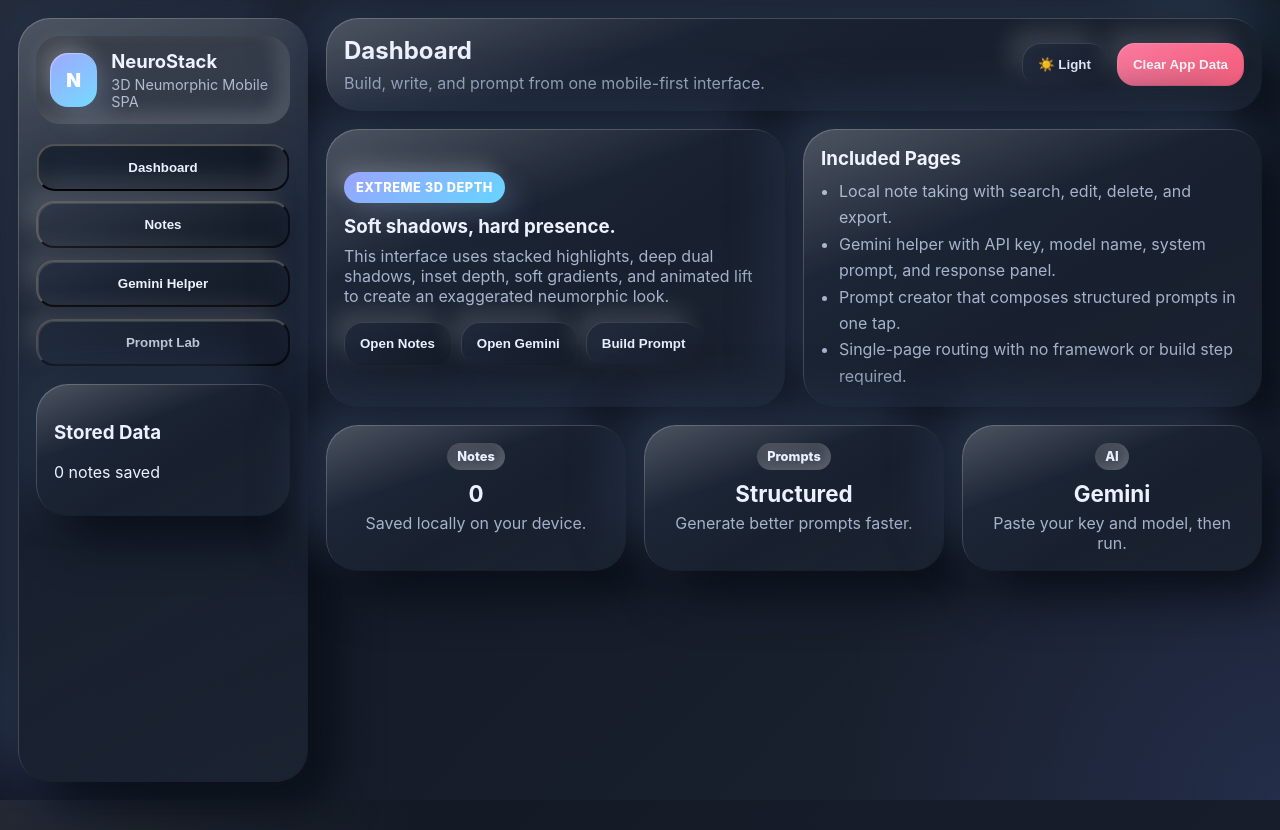
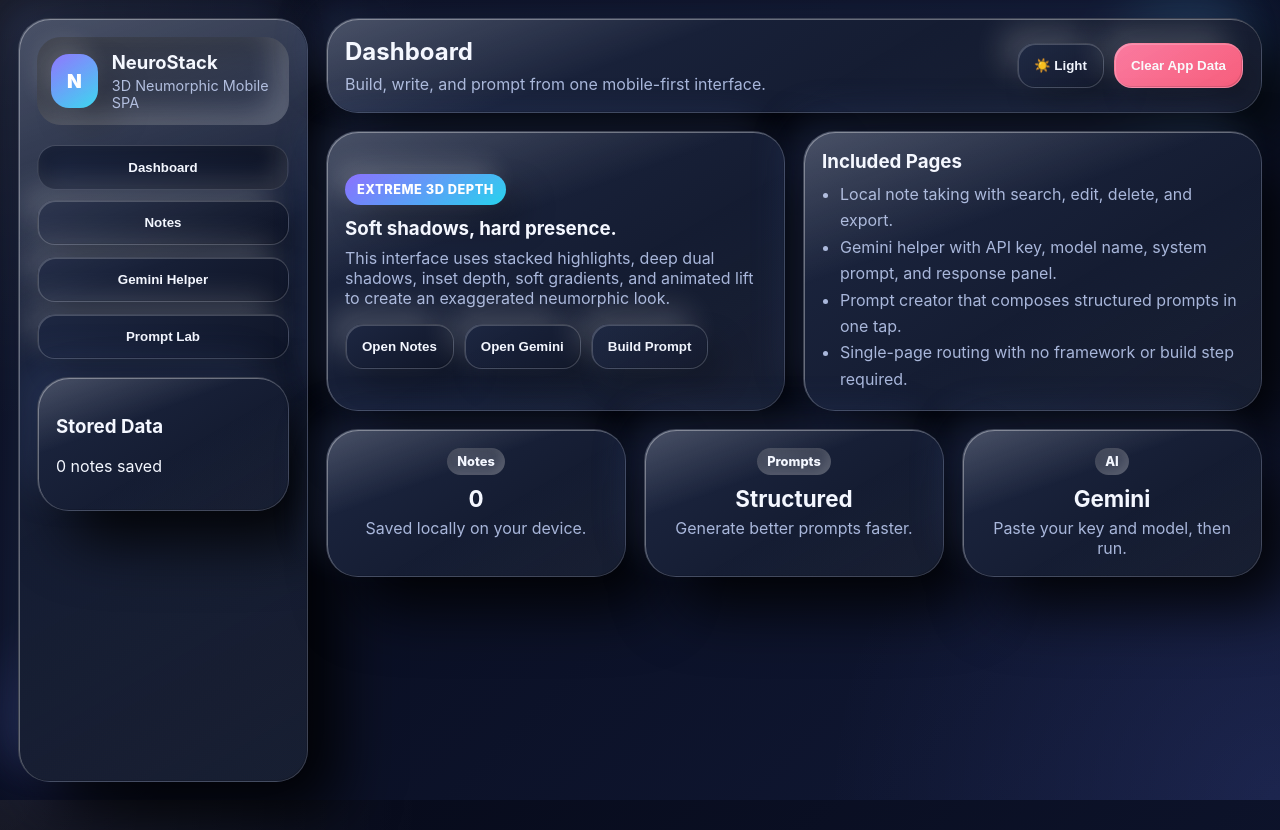
Before and after one commit to lavaztechnet-debug/My-Dev-Site, a plain HTML site: page index.html in a window 1280 px wide. Both pictures are taken after a click on the button "🌙 Dark". Drawn offline with Linux system fonts and the light colour scheme.

Commit message:
Update styles.css

```diff
--- a/styles.css
+++ b/styles.css
@@ -1,15 +1,15 @@
 :root {
-  --bg: #dfe7f2;
-  --bg-2: #cfd8e6;
-  --panel-a: #eaf1fb;
-  --panel-b: #cfd8e6;
-  --text: #2d3950;
-  --muted: #647089;
-  --accent: #6e7dff;
-  --accent-2: #55d2ff;
-  --danger: #ff6f91;
-  --shadow-dark: #b0bccd;
-  --shadow-light: #ffffff;
+  --bg: #d6e2ff;
+  --bg-2: #9db2ff;
+  --panel-a: #f7fbff;
+  --panel-b: #bfd0ff;
+  --text: #16213b;
+  --muted: #50607f;
+  --accent: #7a5cff;
+  --accent-2: #00d4ff;
+  --danger: #ff4d7d;
+  --shadow-dark: rgba(46, 63, 107, 0.42);
+  --shadow-light: rgba(255, 255, 255, 0.96);
   --radius-xl: 32px;
   --radius-lg: 24px;
   --radius-md: 18px;
@@ -17,17 +17,17 @@
 }
 
 :root[data-theme="dark"] {
-  --bg: #121722;
-  --bg-2: #1a2230;
-  --panel-a: #202a3b;
-  --panel-b: #121926;
-  --text: #ebf1ff;
-  --muted: #a6b3ca;
-  --accent: #8a97ff;
-  --accent-2: #62d6ff;
-  --danger: #ff84a4;
-  --shadow-dark: #0a0f18;
-  --shadow-light: #263247;
+  --bg: #050816;
+  --bg-2: #111936;
+  --panel-a: #1d2742;
+  --panel-b: #0f1527;
+  --text: #f4f7ff;
+  --muted: #a9b7db;
+  --accent: #a78bfa;
+  --accent-2: #22d3ee;
+  --danger: #ff6b8f;
+  --shadow-dark: rgba(0, 0, 0, 0.88);
+  --shadow-light: rgba(90, 117, 190, 0.18);
 }
 
 * {
@@ -96,12 +96,13 @@ body {
 .neu-panel {
   position: relative;
   background: linear-gradient(145deg, var(--panel-a), var(--panel-b));
+  border: 1px solid rgba(255,255,255,0.18);
   border-radius: var(--radius-xl);
   box-shadow:
-    24px 24px 48px var(--shadow-dark),
-    -24px -24px 48px var(--shadow-light),
-    inset 1px 1px 0 rgba(255,255,255,0.18),
-    inset -1px -1px 0 rgba(0, 0, 0, 0.06);
+    30px 30px 60px var(--shadow-dark),
+    -18px -18px 36px var(--shadow-light),
+    inset 1px 1px 0 rgba(255,255,255,0.35),
+    inset -1px -1px 0 rgba(0, 0, 0, 0.12);
   overflow: hidden;
 }
 
@@ -120,8 +121,8 @@ body {
   background: linear-gradient(145deg, var(--panel-b), var(--panel-a));
   border-radius: var(--radius-lg);
   box-shadow:
-    inset 10px 10px 20px rgba(0,0,0,0.12),
-    inset -10px -10px 20px rgba(255,255,255,0.18);
+    inset 14px 14px 28px rgba(0,0,0,0.22),
+    inset -14px -14px 28px rgba(255,255,255,0.22);
 }
 
 .depth-xl {
@@ -170,11 +171,10 @@ body {
   font-weight: 900;
   font-size: 1.2rem;
   color: white;
-  background: linear-gradient(145deg, var(--accent), var(--accent-2));
+  background: linear-gradient(145deg, #7a5cff, #22d3ee);
   box-shadow:
-    12px 12px 24px rgba(100, 120, 160, 0.32),
-    -8px -8px 20px rgba(255,255,255,0.22),
-    inset 1px 1px 1px rgba(255,255,255,0.35);
+    18px 18px 34px rgba(0,0,0,0.28),
+    -10px -10px 24px rgba(255,255,255,0.18);
 }
 
 .nav {
@@ -187,11 +187,12 @@ body {
   border-radius: 18px;
   padding: 14px 16px;
   background: linear-gradient(145deg, var(--panel-a), var(--panel-b));
+  border: 1px solid rgba(255,255,255,0.18);
   box-shadow:
-    12px 12px 24px rgba(0,0,0,0.12),
-    -12px -12px 24px rgba(255,255,255,0.14),
-    inset 1px 1px 0 rgba(255,255,255,0.12),
-    inset -1px -1px 0 rgba(0,0,0,0.08);
+    16px 16px 30px rgba(0,0,0,0.22),
+    -16px -16px 30px rgba(255,255,255,0.18),
+    inset 1px 1px 0 rgba(255,255,255,0.2),
+    inset -1px -1px 0 rgba(0,0,0,0.12);
   color: var(--text);
   font-weight: 700;
   transition: transform 0.18s ease, box-shadow 0.18s ease, filter 0.18s ease;
@@ -293,10 +294,10 @@ body {
   margin-bottom: 12px;
   border-radius: 999px;
   color: white;
-  background: linear-gradient(145deg, var(--accent), var(--accent-2));
+  background: linear-gradient(145deg, #7a5cff, #22d3ee);
   box-shadow:
-    12px 12px 24px rgba(105, 121, 162, 0.28),
-    -8px -8px 20px rgba(255,255,255,0.18);
+    18px 18px 34px rgba(0,0,0,0.28),
+    -10px -10px 24px rgba(255,255,255,0.18);
   font-size: 0.8rem;
   font-weight: 800;
   letter-spacing: 0.04em;
@@ -350,8 +351,8 @@ body {
   resize: vertical;
   background: linear-gradient(145deg, var(--panel-b), var(--panel-a));
   box-shadow:
-    inset 10px 10px 20px rgba(0,0,0,0.12),
-    inset -10px -10px 20px rgba(255,255,255,0.12);
+    inset 16px 16px 30px rgba(0,0,0,0.22),
+    inset -16px -16px 30px rgba(255,255,255,0.2);
   font: inherit;
 }
 
@@ -378,9 +379,9 @@ body {
   border-radius: 20px;
   background: linear-gradient(145deg, var(--panel-a), var(--panel-b));
   box-shadow:
-    10px 10px 22px rgba(0,0,0,0.12),
-    -10px -10px 22px rgba(255,255,255,0.12),
-    inset 1px 1px 0 rgba(255,255,255,0.08);
+    18px 18px 36px rgba(0,0,0,0.22),
+    -12px -12px 24px rgba(255,255,255,0.14),
+    inset 1px 1px 0 rgba(255,255,255,0.1);
 }
 
 .note-card h4 {
@@ -413,8 +414,8 @@ body {
   white-space: pre-wrap;
   background: linear-gradient(145deg, var(--panel-b), var(--panel-a));
   box-shadow:
-    inset 10px 10px 20px rgba(0,0,0,0.12),
-    inset -10px -10px 20px rgba(255,255,255,0.12);
+    inset 16px 16px 30px rgba(0,0,0,0.22),
+    inset -16px -16px 30px rgba(255,255,255,0.2);
   overflow: auto;
   font-family: ui-monospace, SFMono-Regular, Menlo, Consolas, monospace;
 }
@@ -426,8 +427,8 @@ body {
   border-radius: 999px;
   background: linear-gradient(145deg, var(--panel-a), var(--panel-b));
   box-shadow:
-    8px 8px 16px rgba(0,0,0,0.12),
-    -8px -8px 16px rgba(255,255,255,0.12);
+    14px 14px 28px rgba(0,0,0,0.22),
+    -10px -10px 20px rgba(255,255,255,0.14);
   font-size: 0.8rem;
   font-weight: 800;
 }
```
